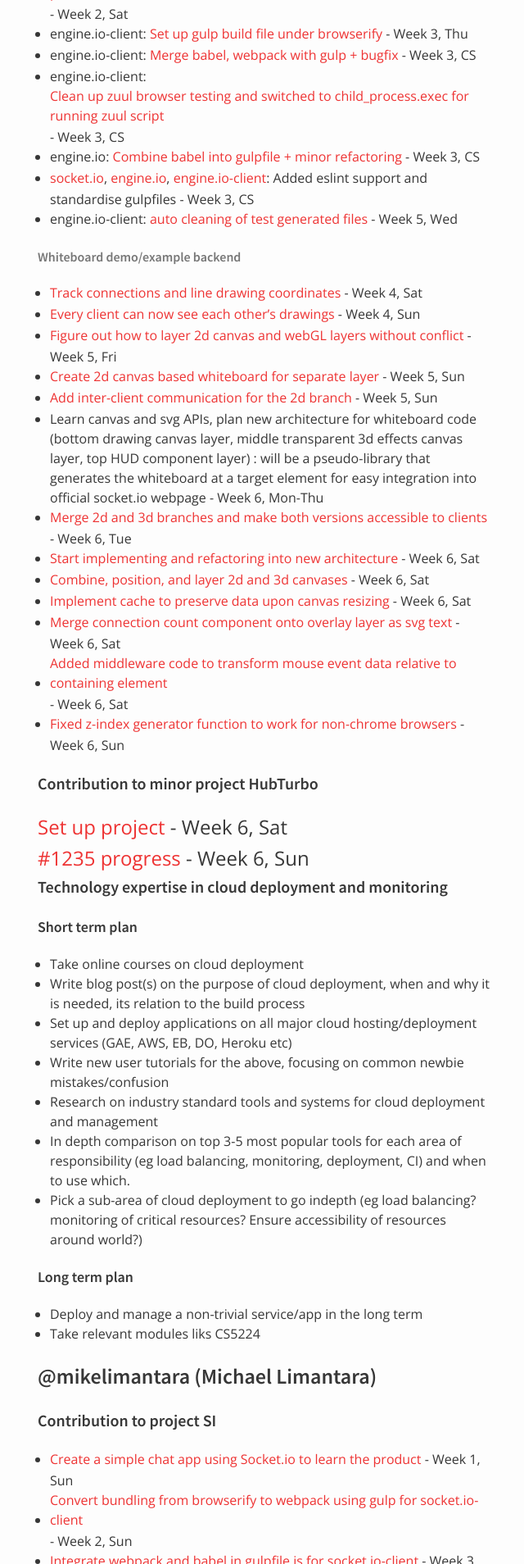
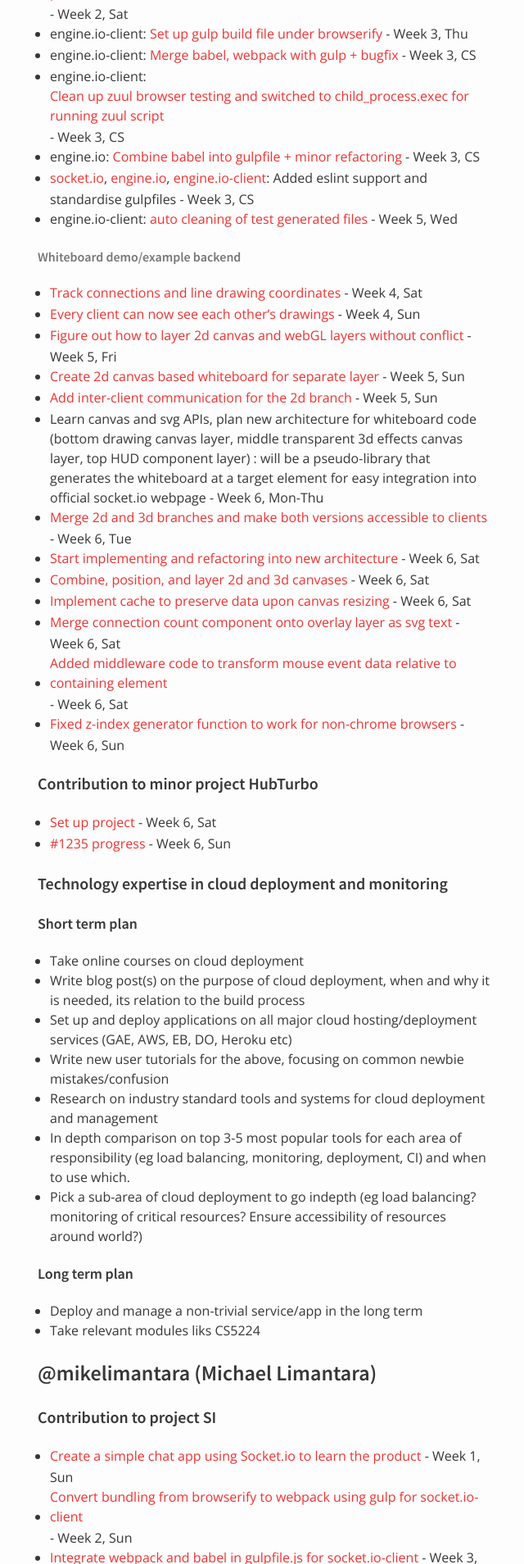
Before and after one commit to nus-oss/cs3281-AY1516S2-website, a Jekyll site: the page built from teams/socketio.md, in a window 1280 px wide. Shown: the part 4492-6400 px from the top of the page at 82% size, without its empty margins (324-964 px from the left). Built offline with Jekyll 4.4.1, drawn with Linux system fonts in a browser that asks for light colours.

Commit message:
fixed formatting :{)

```diff
--- a/teams/socketio.md
+++ b/teams/socketio.md
@@ -169,8 +169,8 @@
 * [Fixed z-index generator function to work for non-chrome browsers](https://github.com/nus-fboa2016-si/whiteboard/commit/b38260dd30a16d54f01ce85a5dfbfea636cefdcb) - Week 6, Sun
 
 #### Contribution to minor project HubTurbo
-# [Set up project](https://github.com/YijinL/HubTurbo/branches) - Week 6, Sat
-# [#1235 progress](https://github.com/YijinL/HubTurbo/commits/%231235-update-team-page-promotions) - Week 6, Sun
+* [Set up project](https://github.com/YijinL/HubTurbo/branches) - Week 6, Sat
+* [#1235 progress](https://github.com/YijinL/HubTurbo/commits/%231235-update-team-page-promotions) - Week 6, Sun
 
 #### Technology expertise in cloud deployment and monitoring
 
```
